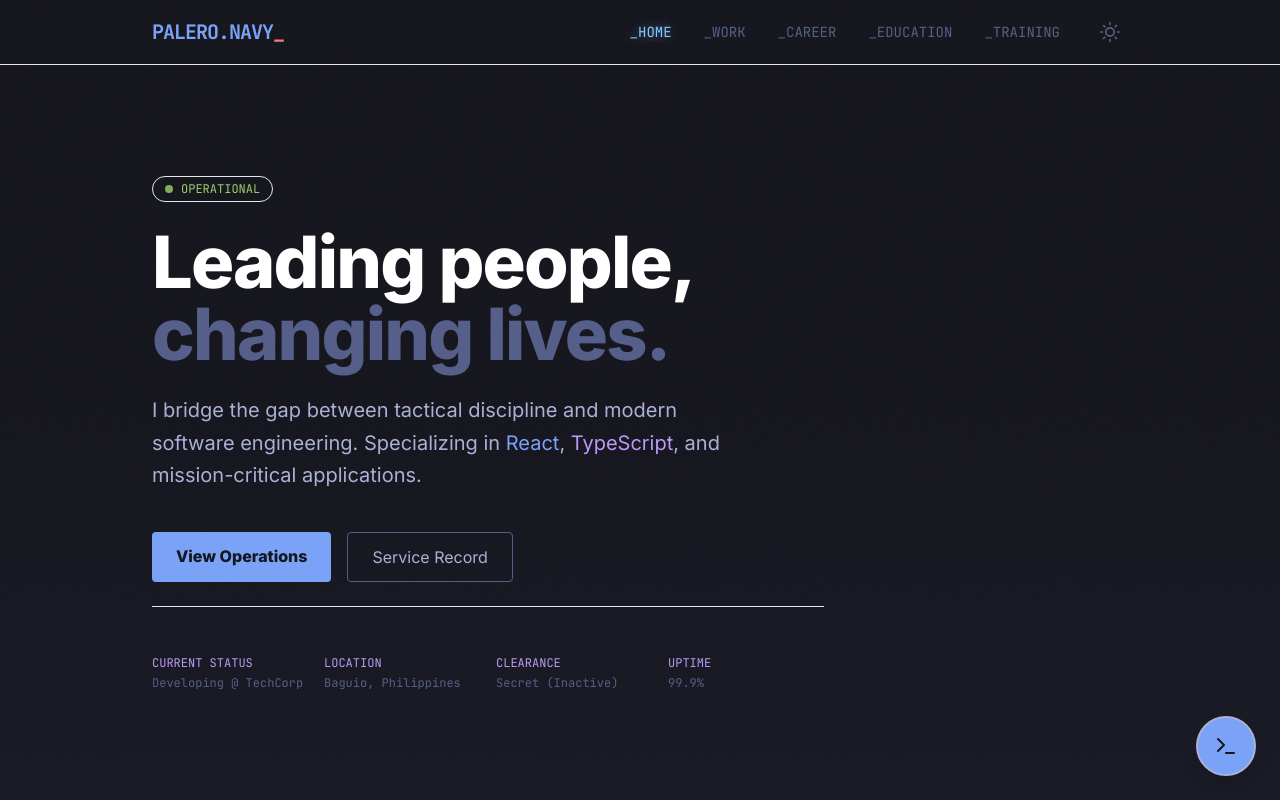
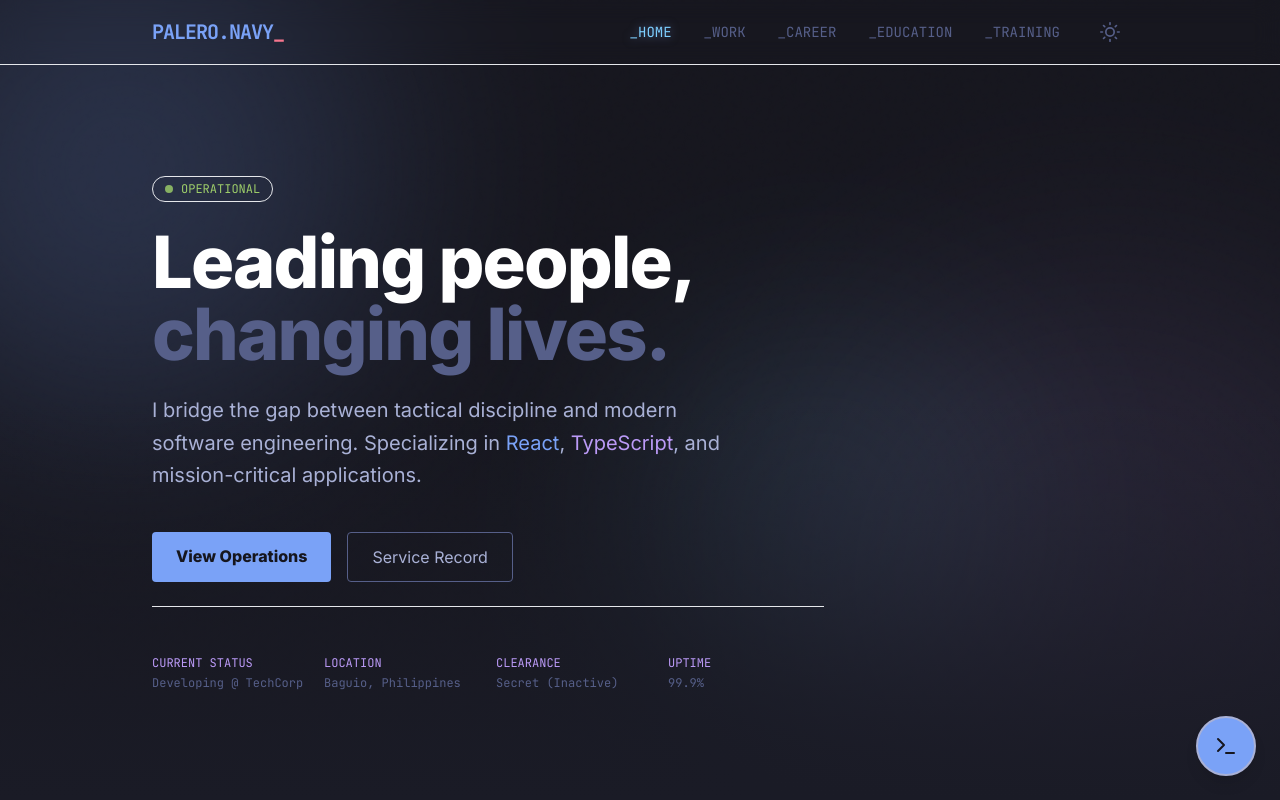
Before and after one commit to cdtpalers/palero.navy, a React (Vite) app: page / in a window 1280 px wide. Shown: the top 800 px of the page. Built offline with nearby package versions, Linux system fonts and the light colour scheme.

Commit message:
fix: resolve background gradient visibility by using explicit opacity classes

```diff
--- a/pages/Home.tsx
+++ b/pages/Home.tsx
@@ -14,9 +14,9 @@ const Home: React.FC = () => {
         />
 
         {/* Ambient Gradient Orbs */}
-        <div className="absolute top-[-10%] left-[-10%] w-[500px] h-[500px] rounded-full bg-tokyo-blue/20 blur-[120px]" />
-        <div className="absolute bottom-[-10%] right-[-10%] w-[600px] h-[600px] rounded-full bg-tokyo-purple/10 blur-[120px]" />
-        <div className="absolute top-[40%] right-[20%] w-[400px] h-[400px] rounded-full bg-tokyo-cyan/10 blur-[100px]" />
+        <div className="absolute top-[-10%] left-[-10%] w-[500px] h-[500px] rounded-full bg-tokyo-blue blur-[120px] opacity-20" />
+        <div className="absolute bottom-[-10%] right-[-10%] w-[600px] h-[600px] rounded-full bg-tokyo-purple blur-[120px] opacity-10" />
+        <div className="absolute top-[40%] right-[20%] w-[400px] h-[400px] rounded-full bg-tokyo-cyan blur-[100px] opacity-10" />
 
         {/* Overall Vignette */}
         <div className="absolute inset-0 bg-gradient-to-t from-tokyo-bg via-transparent to-transparent" />
```
